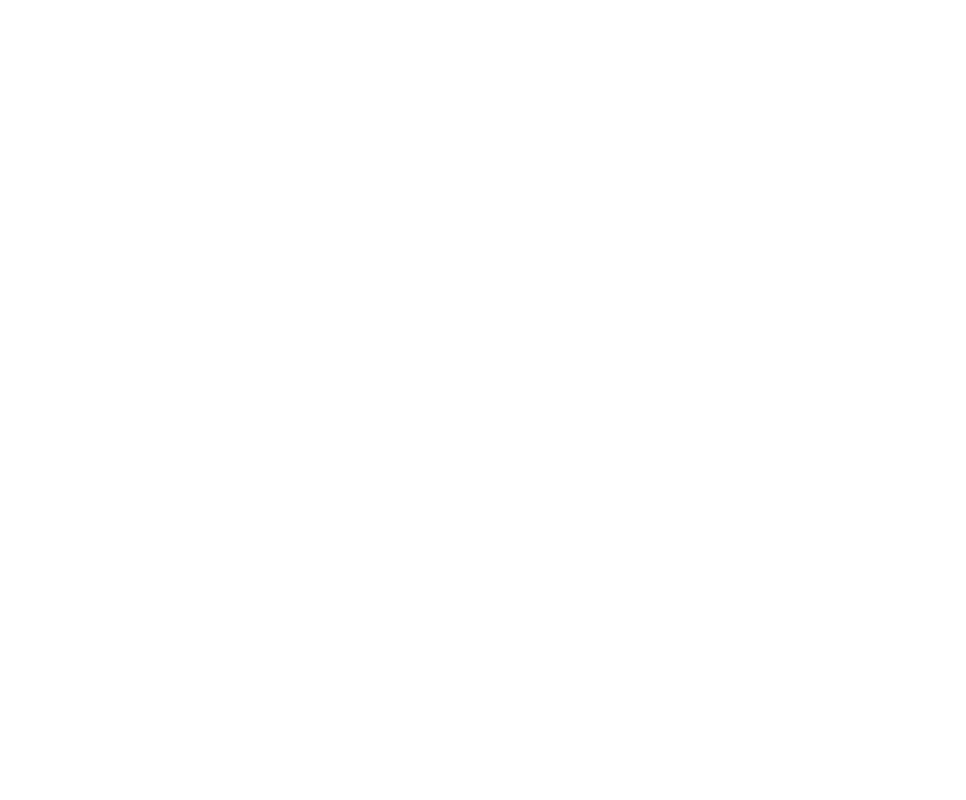
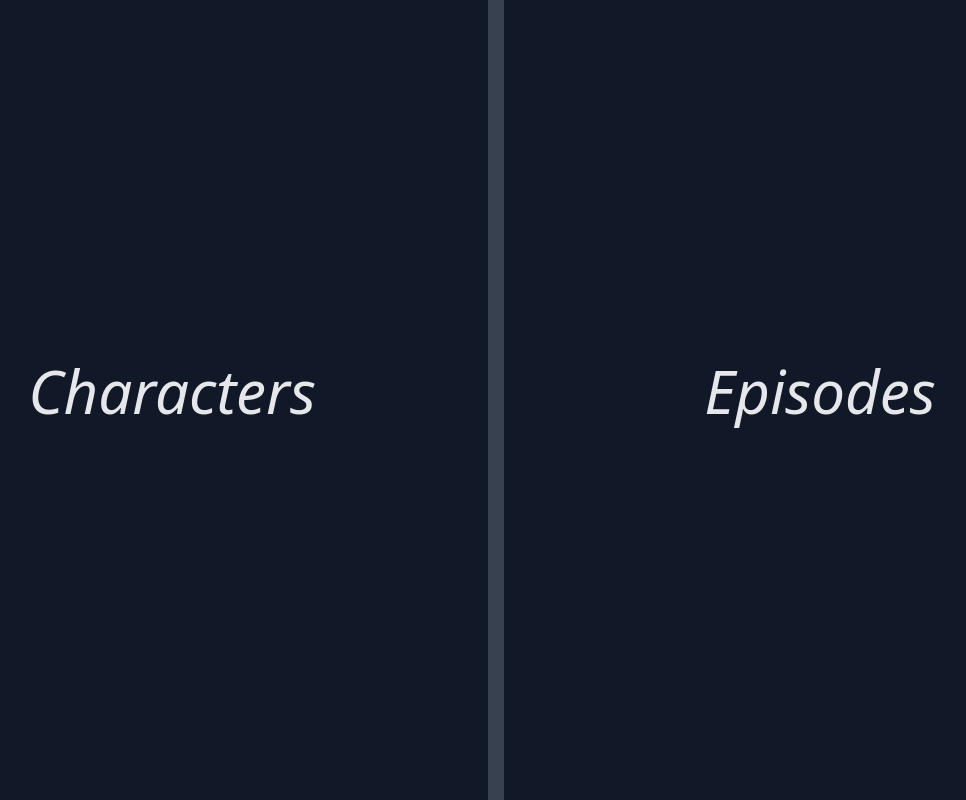
Before and after one commit to ahsanarique/rick-morty-wiki, a React (Create React App) app: page / in a window 1280 px wide. Shown: the whole page, without its empty margins (144-1110 px from the left). Built offline with nearby package versions, Linux system fonts and the light colour scheme.

Commit message:
homepage + component remapping

```diff
--- a/public/index.html
+++ b/public/index.html
@@ -32,7 +32,7 @@
   </head>
   <body>
     <noscript>You need to enable JavaScript to run this app.</noscript>
-    <div id="root"></div>
+    <div class="bg-gray-700" id="root"></div>
     <!--
       This HTML file is a template.
       If you open it directly in the browser, you will see an empty page.
--- a/src/App.js
+++ b/src/App.js
@@ -2,20 +2,16 @@
 import React from "react";
 import { Switch, Route } from "react-router-dom";
 
-// Components + Pages
-import NavigationBar from "./Components/NavigationBar/NavigationBar";
+// Pages
 import Homepage from "./Pages/Homepage/Homepage";
 import CharacterListPage from "./Pages/CharacterListPage/CharacterListPage";
 import EpisodeListPage from "./Pages/EpisodeListPage/EpisodeListPage";
 import SingleCharacterPage from "./Pages/SingleCharacterPage/SingleCharacterPage";
 import SingleEpisodePage from "./Pages/SingleEpisodePage/SingleEpisodePage";
-import Footer from "./Components/Footer/Footer";
 
 function App() {
   return (
     <React.Fragment>
-      <NavigationBar />
-
       <Switch>
         <Route exact path="/">
           <Homepage />
@@ -37,8 +33,6 @@
           <SingleEpisodePage />
         </Route>
       </Switch>
-
-      <Footer />
     </React.Fragment>
   );
 }
--- a/src/Components/MainCategories/MainCategories.js
+++ /dev/null
@@ -1,7 +0,0 @@
-import React from "react";
-
-const MainCategories = () => {
-  return <section></section>;
-};
-
-export default MainCategories;
--- a/src/Pages/CharacterListPage/CharacterListPage.js
+++ b/src/Pages/CharacterListPage/CharacterListPage.js
@@ -1,13 +1,19 @@
 import React from "react";
+import NavigationBar from "../../Components/NavigationBar/NavigationBar";
 import Search from "../../Components/Search/Search";
 import CharacterList from "../../Components/CharacterList/CharacterList";
+import Footer from "../../Components/Footer/Footer";
 
 const CharacterListPage = () => {
   return (
-    <main>
-      <Search />
-      <CharacterList />
-    </main>
+    <>
+      <NavigationBar />
+      <main>
+        <Search />
+        <CharacterList />
+      </main>
+      <Footer />
+    </>
   );
 };
 
--- a/src/Pages/EpisodeListPage/EpisodeListPage.js
+++ b/src/Pages/EpisodeListPage/EpisodeListPage.js
@@ -1,13 +1,18 @@
 import React from "react";
-import Search from "../../Components/Search/Search";
+import NavigationBar from "../../Components/NavigationBar/NavigationBar";
+
 import EpisodeList from "../../Components/EpisodeList/EpisodeList";
+import Footer from "../../Components/Footer/Footer";
 
 const EpisodeListPage = () => {
   return (
-    <main>
-      <Search />
-      <EpisodeList />
-    </main>
+    <>
+      <NavigationBar />
+      <main>
+        <EpisodeList />
+      </main>
+      <Footer />
+    </>
   );
 };
 
--- a/src/Pages/Homepage/Homepage.js
+++ b/src/Pages/Homepage/Homepage.js
@@ -1,7 +1,26 @@
 import React from "react";
+import { Link } from "react-router-dom";
 
 const Homepage = () => {
-  return <main></main>;
+  const mainCategoryClasses =
+    "bg-gray-900 col-span-12 md:col-span-6 flex items-center justify-center text-center";
+  const categoryHeadingClass =
+    "text-6xl text-gray-200 italic border-b-2 border-gray-900 hover:border-gray-200 pb-4";
+
+  return (
+    <main className="grid grid-cols-12 gap-4">
+      <div className={mainCategoryClasses}>
+        <Link to="/characterListPage" className={categoryHeadingClass}>
+          Characters
+        </Link>
+      </div>
+      <div className={mainCategoryClasses}>
+        <Link to="/episodeListPage" className={categoryHeadingClass}>
+          Episodes
+        </Link>
+      </div>
+    </main>
+  );
 };
 
 export default Homepage;
--- a/src/Pages/SingleCharacterPage/SingleCharacterPage.js
+++ b/src/Pages/SingleCharacterPage/SingleCharacterPage.js
@@ -1,13 +1,19 @@
 import React from "react";
+import NavigationBar from "../../Components/NavigationBar/NavigationBar";
 import SingleCharacter from "../../Components/SingleCharacter/SingleCharacter";
 import EpisodeList from "../../Components/EpisodeList/EpisodeList";
+import Footer from "../../Components/Footer/Footer";
 
 const SingleCharacterPage = () => {
   return (
-    <main>
-      <SingleCharacter />
-      <EpisodeList />
-    </main>
+    <>
+      <NavigationBar />
+      <main>
+        <SingleCharacter />
+        <EpisodeList />
+      </main>
+      <Footer />
+    </>
   );
 };
 
--- a/src/Pages/SingleEpisodePage/SingleEpisodePage.js
+++ b/src/Pages/SingleEpisodePage/SingleEpisodePage.js
@@ -1,13 +1,19 @@
 import React from "react";
+import NavigationBar from "../../Components/NavigationBar/NavigationBar";
 import SingleEpisode from "../../Components/SingleEpisode/SingleEpisode";
 import CharacterList from "../../Components/CharacterList/CharacterList";
+import Footer from "../../Components/Footer/Footer";
 
 const SingleEpisodePage = () => {
   return (
-    <main>
-      <SingleEpisode />
-      <CharacterList />
-    </main>
+    <>
+      <NavigationBar />
+      <main>
+        <SingleEpisode />
+        <CharacterList />
+      </main>
+      <Footer />
+    </>
   );
 };
 
--- a/src/index.js
+++ b/src/index.js
@@ -5,7 +5,6 @@
   ApolloClient,
   InMemoryCache,
   ApolloProvider,
-  useQuery,
   gql,
 } from "@apollo/client";
 import "./index.css";
--- a/tailwind.config.js
+++ b/tailwind.config.js
@@ -1,9 +1,7 @@
 module.exports = {
   purge: ["./src/**/*.{js,jsx,ts,tsx}", "./public/index.html"],
   darkMode: false, // or 'media' or 'class'
-  theme: {
-    extend: {},
-  },
+  theme: {},
   variants: {
     extend: {},
   },
```
